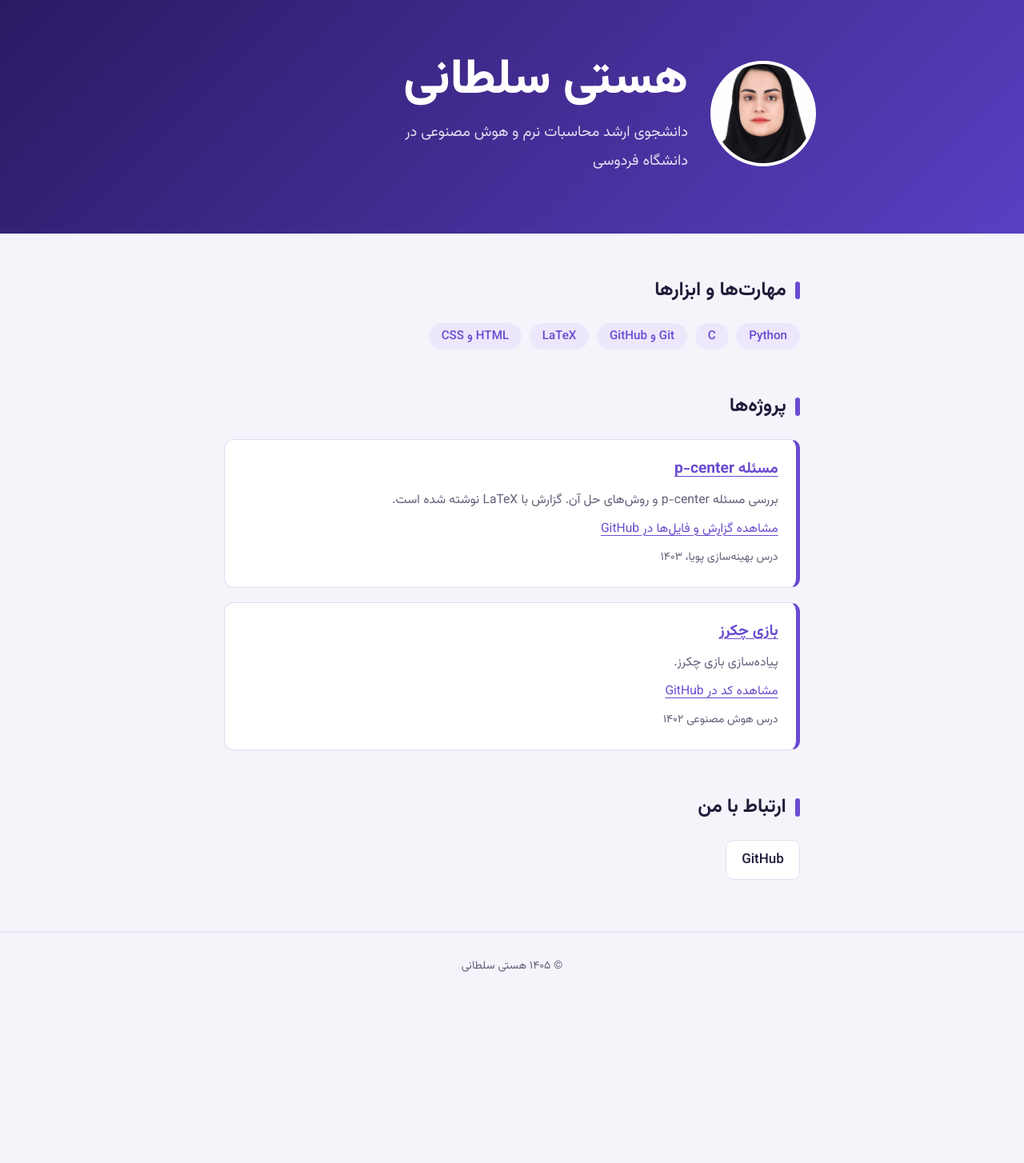
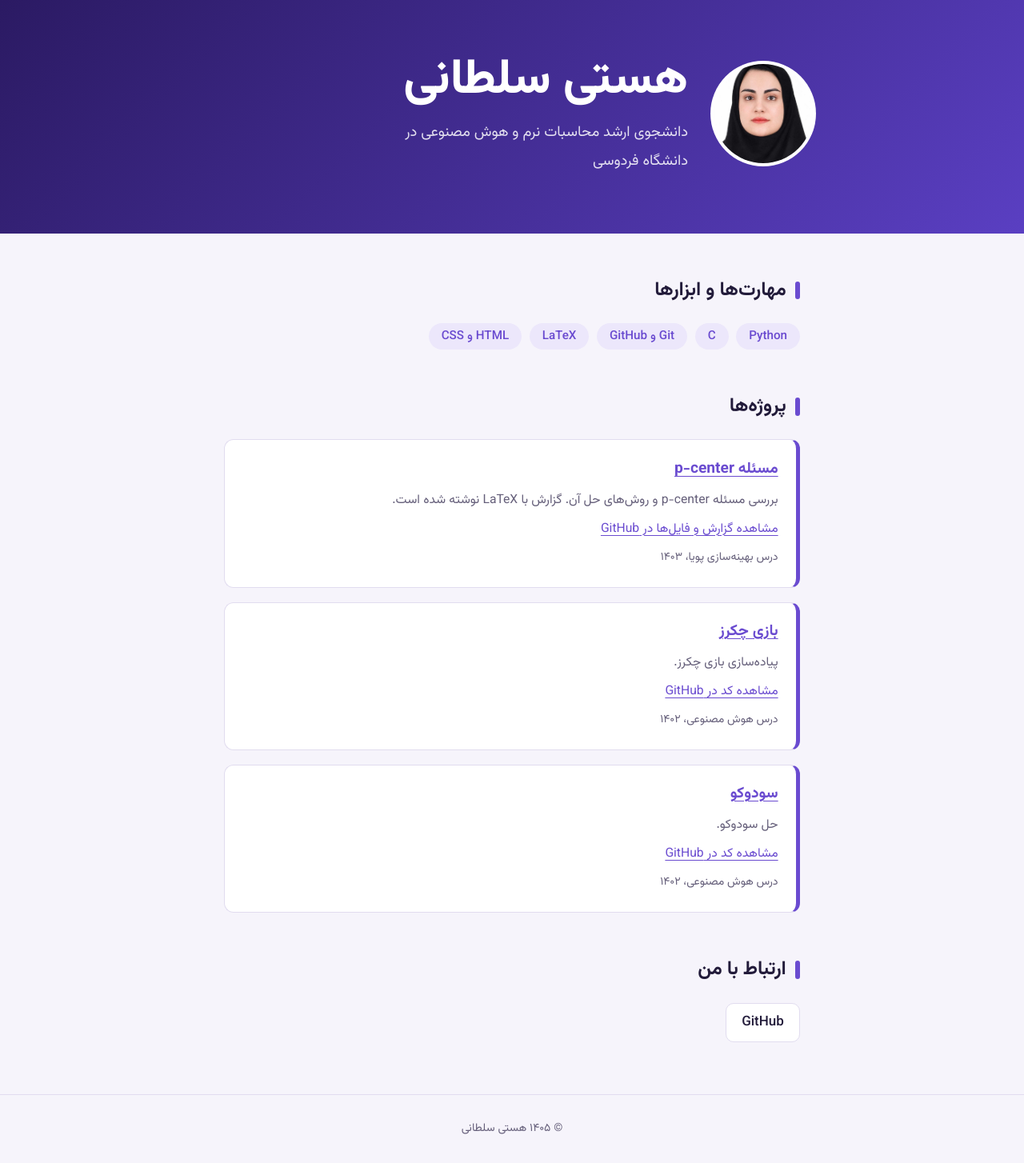
Before and after one commit to Hasti-Soltani/Hasti-Soltani.github.io, a Jekyll site: the page built from index.md, in a window 1280 px wide. Shown: the whole page at 80% size. Built offline with Jekyll 4.4.1, drawn with Linux system fonts in a browser that asks for light colours; before the commit the page ends 1251 px from its top, so only the background shows below that.

Commit message:
Update index.md

```diff
--- a/index.md
+++ b/index.md
@@ -35,7 +35,18 @@ image: photo.jpg
 
 [مشاهده کد در GitHub](https://github.com/hasti-soltani/checkers-project)
 
-*درس هوش مصنوعی ۱۴۰۲*
+*درس هوش مصنوعی، ۱۴۰۲*
+
+</div>
+<div class="card" markdown="1">
+
+### [سودوکو](https://github.com/hasti-soltani/sudoku-project)
+
+حل سودوکو.
+
+[مشاهده کد در GitHub](https://github.com/hasti-soltani/sudoku-project)
+
+*درس هوش مصنوعی، ۱۴۰۲*
 
 </div>
 
```
